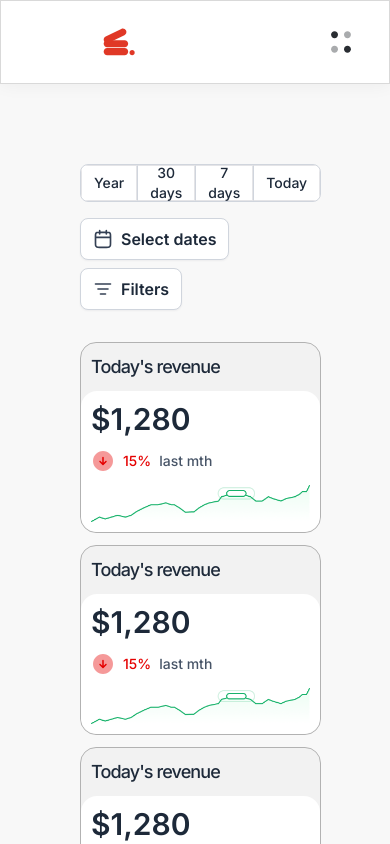
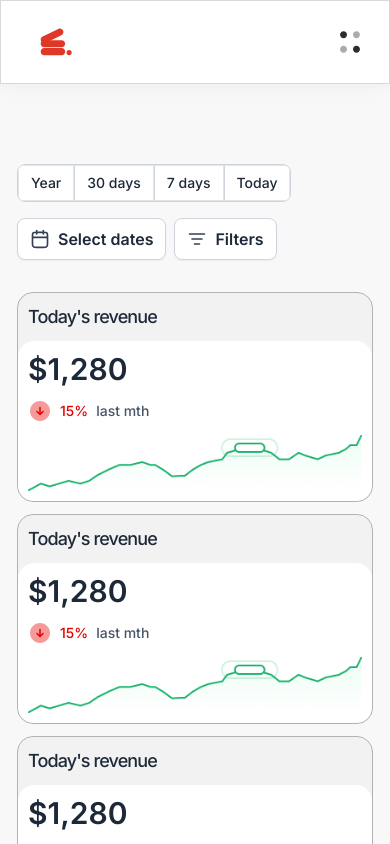
Before and after one commit to adejolx/dashboard-demo, a React (Vite) app: page / in a window 390 px wide. Shown: the top 844 px of the page. Built offline with nearby package versions, Linux system fonts and the light colour scheme.

Commit message:
style: fix padding on small screen size

```diff
--- a/src/index.css
+++ b/src/index.css
@@ -96,6 +96,7 @@
     min-width: 320px;
     max-width: 1440px;
     margin-inline: auto;
-    padding-inline: 80px;
+    padding-inline: 17px;
+    @apply md:px-[80px];
   }
 }
```
